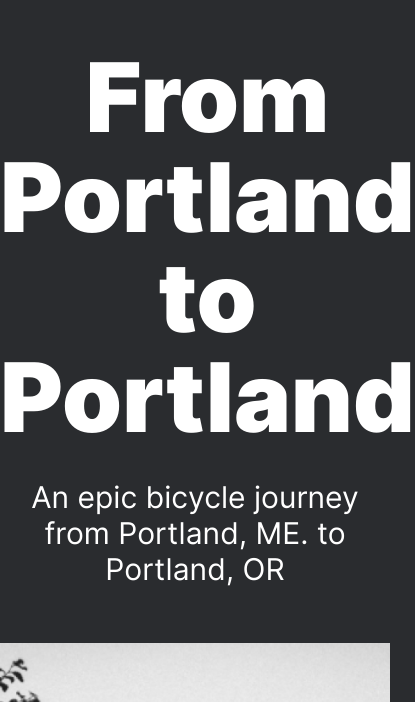
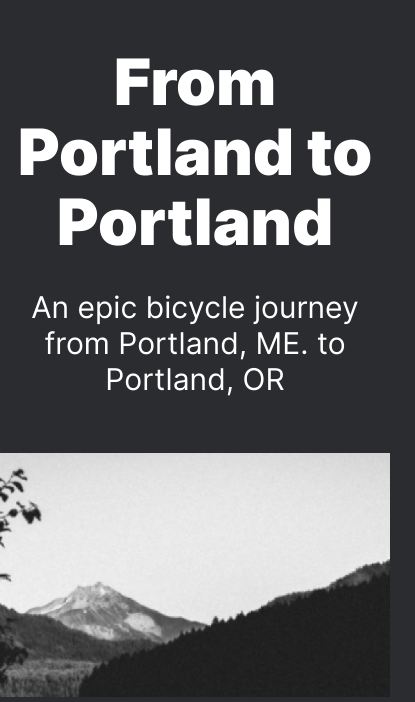
Before and after one commit to IlanBrof/web_project_3, a plain HTML site: page index.html in a window 390 px wide. Shown: the part 81-783 px from the top of the page, 415 px wide, since content can reach past the window. Drawn offline with Linux system fonts and the light colour scheme.

Commit message:
bugfix_v1.1

```diff
--- a/blocks/cover/__title/cover__title.css
+++ b/blocks/cover/__title/cover__title.css
@@ -1,5 +1,4 @@
 .cover__title {
-  z-index: 3;
   font-weight: 900;
   font-size: 72px;
   line-height: 76px;
--- a/blocks/lead/__title/lead__title.css
+++ b/blocks/lead/__title/lead__title.css
@@ -6,7 +6,12 @@
   text-align: center;
   margin: 0 auto;
 }
-
+@media screen and (max-width: 450px) {
+  .lead__title {
+    font-size: 64px;
+    line-height: 70px;
+  }
+}
 @media screen and (max-width: 320px) {
   .lead__title {
     max-width: 288px;
--- a/blocks/page-container/page-container.css
+++ b/blocks/page-container/page-container.css
@@ -1,7 +1,7 @@
 .page-container {
   background-color: #2a2c2f;
   color: #ffffff;
-  font-family: "Inter", Arial, Sans-serif;
+  font-family: 'Inter', Arial, sans-serif;
   margin: 0 auto;
   max-width: 1280px;
 }
```
